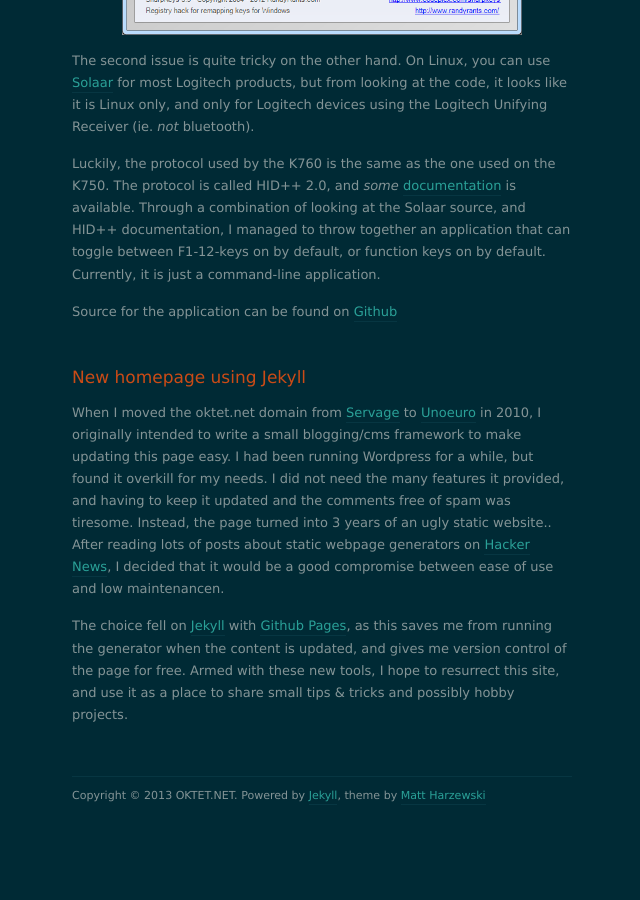
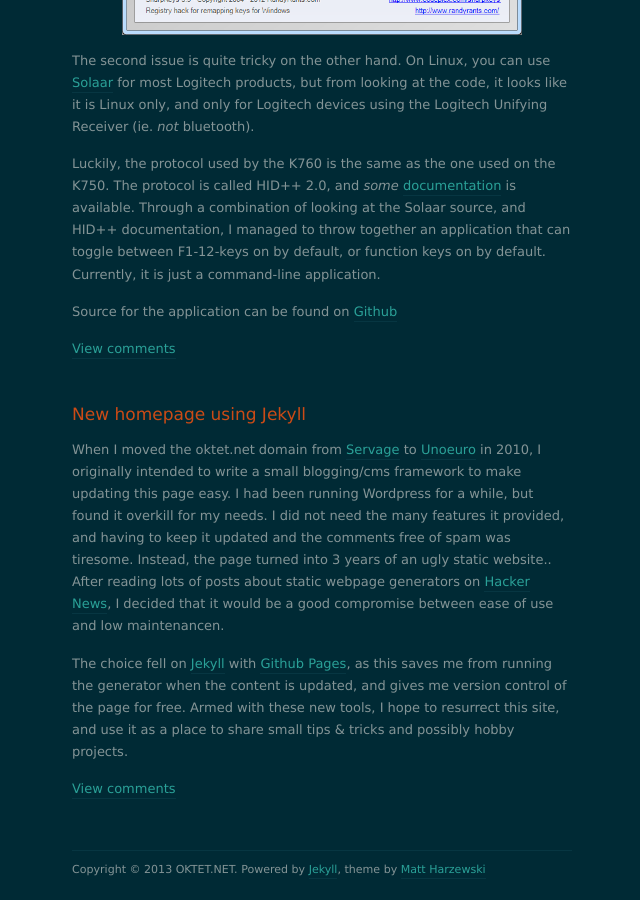
Before and after one commit to jesperhh/jesperhh.github.io, a Jekyll site: the page built from index.html, in a window 1280 px wide and 900 px high, scrolled down 1076 px. Shown: the whole window, without its empty margins (318-958 px from the left). Built offline with Jekyll 4.4.1, drawn with Linux system fonts in a browser that asks for light colours; nearby versions of some CDN libraries; the list of posts is cut into pages by our own code; comment, search, counter and statistics services are not loaded; before the commit the page ends 1902 px from its top, so only the background shows below that; some of the changed lines change nothing that is shown.

Commit message:
Add comment numbers

```diff
--- a/_layouts/default.html
+++ b/_layouts/default.html
@@ -61,5 +61,18 @@
     });
   </script>
 
+  <script type="text/javascript">
+    /* * * CONFIGURATION VARIABLES: EDIT BEFORE PASTING INTO YOUR WEBPAGE * * */
+    var disqus_shortname = 'oktetnet'; // required: replace example with your forum shortname
+
+    /* * * DON'T EDIT BELOW THIS LINE * * */
+    (function () {
+    var s = document.createElement('script'); s.async = true;
+    s.type = 'text/javascript';
+    s.src = 'http://' + disqus_shortname + '.disqus.com/count.js';
+    (document.getElementsByTagName('HEAD')[0] || document.getElementsByTagName('BODY')[0]).appendChild(s);
+    }());
+  </script>
+
 </body>
 </html>
--- a/index.html
+++ b/index.html
@@ -17,7 +17,7 @@
 		{% endif %}
 
 		<div class="post-content">{{ post.content }}</div>
-
+		<a href="{{ post.url }}#disqus_thread">View comments</a>
 	</article>
 
 {% endfor %}
```
